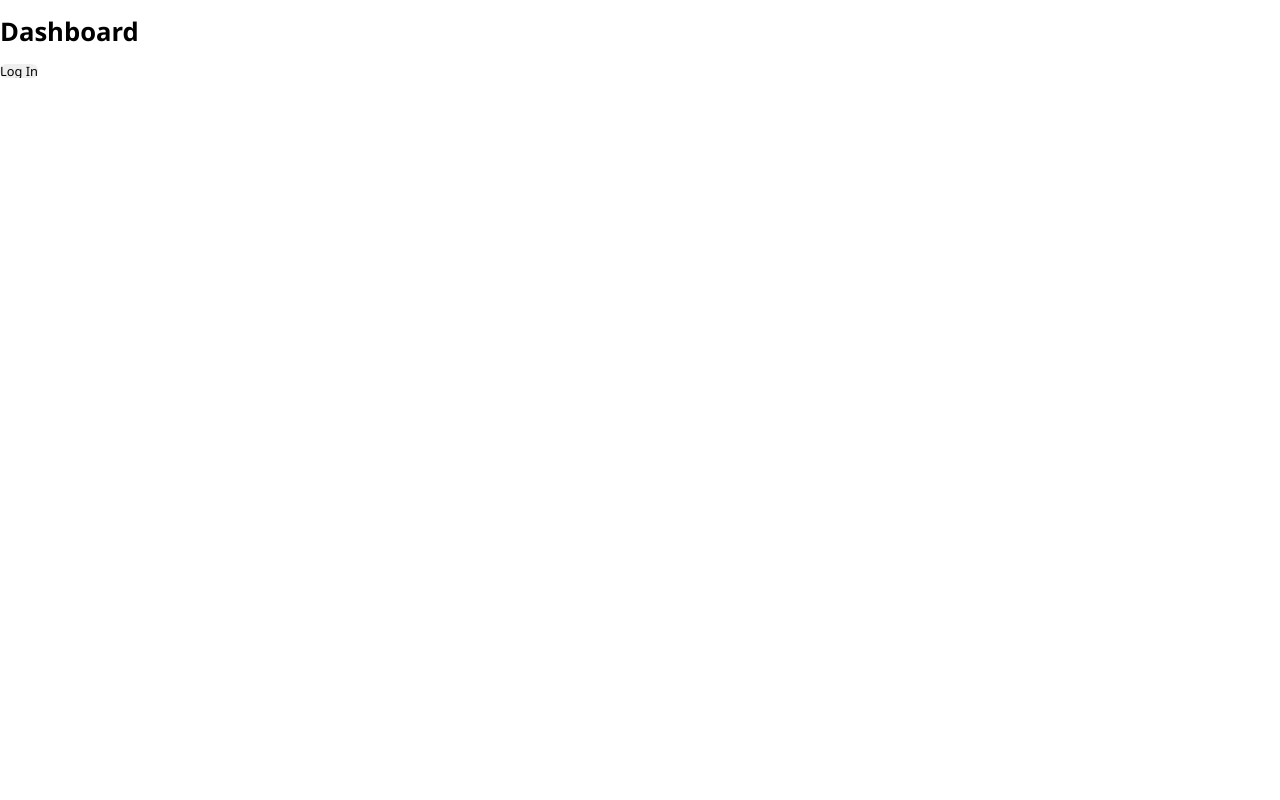
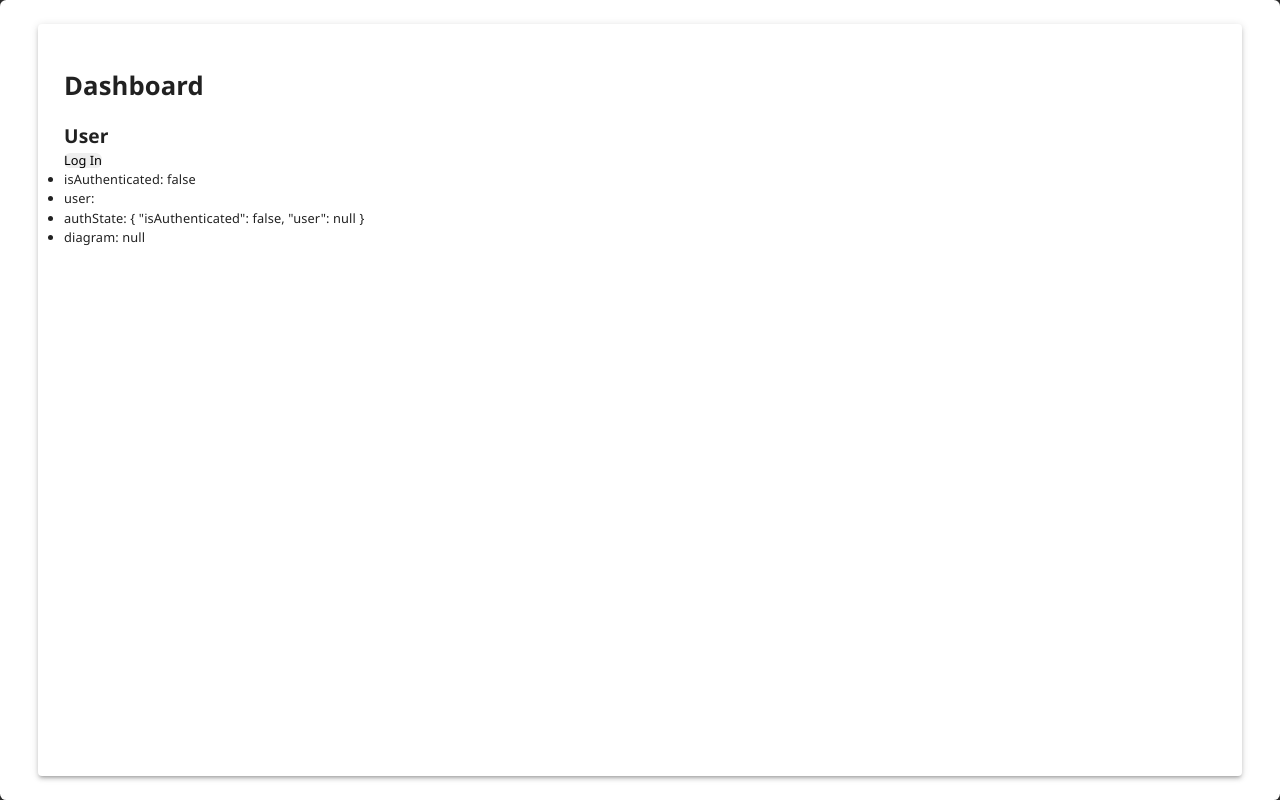
Before and after one commit to jsb-dev/diat, a Next.js app in the folder client/: page /dashboard-page in a window 1280 px wide. Built offline with nearby package versions, Linux system fonts and the light colour scheme; no server answers.

Commit message:
Implement draft shell and nested main containers

```diff
--- a/client/src/assets/globals.css
+++ b/client/src/assets/globals.css
@@ -37,20 +37,19 @@
   border-radius: 2rem;
 }
 
-html,
-body {
+html, body {
   max-width: 100vw;
+  max-height: 100vh;
   overflow-x: hidden;
+  background-color: rgb(42, 42, 42);
 }
 
-body {
-  color: rgb(var(--foreground-rgb));
-  background: linear-gradient(
-      to bottom,
-      transparent,
-      rgb(var(--background-end-rgb))
-    )
-    rgb(var(--background-start-rgb));
+main {
+  display: flex;
+  flex-direction: column;
+  align-items: center;
+  justify-content: center;
+  min-width: 100vw;
 }
 
 a {
--- /dev/null
+++ b/client/src/components/shared/LoadingSpinner.tsx
@@ -0,0 +1,23 @@
+import React, { FC } from 'react';
+import CircularProgress from '@mui/material/CircularProgress';
+import Box from '@mui/material/Box';
+
+const LoadingSpinner: FC = () => {
+  return (
+    <Box
+      display="flex"
+      justifyContent="center"
+      alignItems="center"
+      position="absolute"
+      top={0}
+      left={0}
+      height="100%"
+      width="100%"
+      style={{ zIndex: 1000, backgroundColor: 'rgba(0, 0, 0, 0.2)' }}
+    >
+      <CircularProgress />
+    </Box>
+  );
+}
+
+export default LoadingSpinner;
--- /dev/null
+++ b/client/src/components/shared/PageShell.tsx
@@ -0,0 +1,38 @@
+import React, { FC, ReactNode } from 'react';
+import { Container, CssBaseline, Paper, ThemeProvider, createTheme } from '@mui/material';
+
+interface PageShellProps {
+  content: ReactNode;
+}
+
+const theme = createTheme({
+  // theme options
+});
+
+const PageShell: FC<PageShellProps> = ({ content }) => {
+  return (
+    <ThemeProvider theme={theme}>
+      <CssBaseline />
+      <Container
+        component="main"
+        sx={{
+          display: 'flex',
+          alignItems: 'center',
+          justifyContent: 'center',
+          height: '100vh',
+          width: '100vw',
+          overflowY: 'scroll',
+          overflowX: 'hidden',
+          margin: 0,
+            padding: 0,
+        }}
+      >
+        <Paper elevation={3} sx={{ p: '2rem', width: '94vw', height: '94vh'}}>
+          {content}
+        </Paper>
+      </Container>
+    </ThemeProvider>
+  );
+}
+
+export default PageShell;
--- a/client/src/interfaces/User.ts
+++ b/client/src/interfaces/User.ts
@@ -2,4 +2,5 @@ export interface User {
   email: string;
   userId: string;
   diagramId: string;
+  authState: {};
 }
--- a/client/src/pages/dashboard-page.tsx
+++ b/client/src/pages/dashboard-page.tsx
@@ -7,6 +7,8 @@ import { useAuth0 } from "@auth0/auth0-react";
 import { Diagram } from '../interfaces/Diagram';
 import { User } from '../interfaces/User';
 import AuthToggle from '@/components/auth/AuthToggle';
+import LoadingSpinner from '@/components/shared/LoadingSpinner';
+import PageShell from '@/components/shared/PageShell';
 
 const BACKEND_URL = process.env.NEXT_PUBLIC_BACKEND_URL!;
 
@@ -42,7 +44,7 @@ const DashboardPage: FC = () => {
       } else {
         dispatch(initializeAuth());
         dispatch(initializeDiagram());
-        setLoading(false);
+        setLoading(false); // move this to the next useEffect
       }
     }
   }, [user, isAuthenticated, isLoading, authState?.isAuthenticated, diagram, dispatch]);
@@ -77,16 +79,39 @@ const DashboardPage: FC = () => {
     }
   };
 
-  console.log('DashboardPage', { isAuthenticated, user, authState, diagram });
+  const main =
+    <main>
+      <h1>Dashboard</h1>
+      <section>
+        <h2>User</h2>
+        <AuthToggle />
+        <ul>
+          <li>isAuthenticated: {JSON.stringify(isAuthenticated, null, 2)}</li>
+          <li>user: {JSON.stringify(user, null, 2)}</li>
+          <li>authState: {JSON.stringify(authState, null, 2)}</li>
+          <li>diagram: {JSON.stringify(diagram, null, 2)}</li>
+        </ul>
+      </section>
+    </main>
+
+  const containerStyles: React.CSSProperties = {
+    display: 'flex',
+    flexDirection: 'column',
+    alignItems: 'center',
+    justifyContent: 'center',
+  };
 
   if (loading) {
-    return <div>Loading...</div>;
+    return (
+      <div style={containerStyles}>
+        <LoadingSpinner />
+        <PageShell content={main} />
+      </div>)
   }
 
   return (
-    <div>
-      <h1>Dashboard</h1>
-      <AuthToggle />
+    <div style={containerStyles}>
+      <PageShell content={main} />
     </div>
   );
 }
--- a/client/src/redux/store.ts
+++ b/client/src/redux/store.ts
@@ -1,12 +1,14 @@
 import { configureStore } from '@reduxjs/toolkit';
 import userReducer from './slices/userSlice';
 import diagramReducer from './slices/diagramSlice';
+import authReducer from './slices/authSlice';
 import syncDiagram from './middleware/diagramSync';
 
 const store = configureStore({
   reducer: {
     user: userReducer,
     diagram: diagramReducer,
+    auth: authReducer
   },
   middleware: (getDefaultMiddleware) => getDefaultMiddleware().concat(syncDiagram)
 });
```
Also changed, not shown: 1 other file (tests, documents, lock files or other folders).
